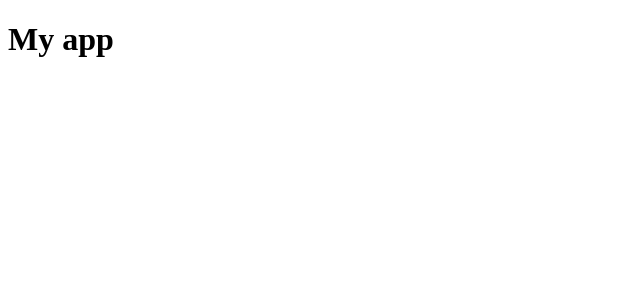
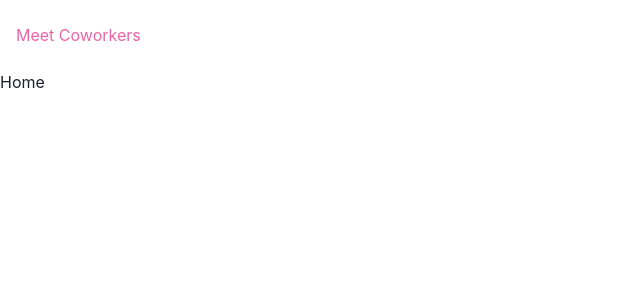
Before and after one commit to javieroc/workahomies, a React (Vite) app in the folder client/: page / in a window 1280 px wide. Shown: the top 300 px of the page, without its empty margins (0-640 px from the left). Built offline with nearby package versions, Linux system fonts and the light colour scheme.

Commit message:
Setup chakra-ui

```diff
--- a/client/src/App.tsx
+++ b/client/src/App.tsx
@@ -1,8 +1,20 @@
 import React from 'react';
+import {
+  BrowserRouter as Router,
+  Switch,
+  Route,
+} from 'react-router-dom';
+import { Home } from './views';
 
 function App() {
   return (
-    <h1>My app</h1>
+    <Router>
+      <Switch>
+        <Route path="/">
+          <Home />
+        </Route>
+      </Switch>
+    </Router>
   );
 }
 
--- /dev/null
+++ b/client/src/components/Layout/Layout.tsx
@@ -0,0 +1,21 @@
+import React from 'react';
+import { Navbar } from '../Navbar';
+
+interface Props {
+  children: React.ReactNode;
+}
+
+function Layout({ children }: Props): JSX.Element {
+  return (
+    <body>
+      <header>
+        <Navbar />
+      </header>
+      <main>
+        {children}
+      </main>
+    </body>
+  );
+}
+
+export { Layout };
--- /dev/null
+++ b/client/src/components/Layout/index.ts
@@ -0,0 +1 @@
+export { Layout } from './Layout';
--- /dev/null
+++ b/client/src/components/Navbar/Navbar.tsx
@@ -0,0 +1,12 @@
+import React from 'react';
+import { Flex, Text } from '@chakra-ui/react';
+
+function Navbar(): JSX.Element {
+  return (
+    <Flex color="gray.50" height="70px" align="center" padding="0px 16px">
+      <Text color="pink.400">Meet Coworkers</Text>
+    </Flex>
+  );
+}
+
+export { Navbar };
--- /dev/null
+++ b/client/src/components/Navbar/index.ts
@@ -0,0 +1 @@
+export { Navbar } from './Navbar';
--- /dev/null
+++ b/client/src/components/index.ts
@@ -0,0 +1 @@
+export { Layout } from './Layout';
--- a/client/src/main.tsx
+++ b/client/src/main.tsx
@@ -1,10 +1,13 @@
 import React from 'react';
 import ReactDOM from 'react-dom';
+import { ChakraProvider } from '@chakra-ui/react';
 import { App } from './App';
 
 ReactDOM.render(
   <React.StrictMode>
-    <App />
+    <ChakraProvider>
+      <App />
+    </ChakraProvider>
   </React.StrictMode>,
   document.getElementById('root'),
 );
--- /dev/null
+++ b/client/src/views/Home.tsx
@@ -0,0 +1,12 @@
+import React from 'react';
+import { Layout } from 'src/components';
+
+function Home(): JSX.Element {
+  return (
+    <Layout>
+      <h1>Home</h1>
+    </Layout>
+  );
+}
+
+export { Home };
--- /dev/null
+++ b/client/src/views/index.ts
@@ -0,0 +1 @@
+export { Home } from './Home';
--- a/client/tsconfig.json
+++ b/client/tsconfig.json
@@ -13,7 +13,8 @@
     "resolveJsonModule": true,
     "isolatedModules": true,
     "noEmit": true,
-    "jsx": "react"
+    "jsx": "react",
+    "baseUrl": "./"
   },
   "include": ["./src"]
 }
--- a/client/vite.config.ts
+++ b/client/vite.config.ts
@@ -1,7 +1,11 @@
 import { defineConfig } from 'vite'
 import reactRefresh from '@vitejs/plugin-react-refresh'
+import tsconfigPaths from 'vite-tsconfig-paths'
 
 // https://vitejs.dev/config/
 export default defineConfig({
-  plugins: [reactRefresh()]
+  plugins: [
+    reactRefresh(),
+    tsconfigPaths(),
+  ]
 })
```
Also changed, not shown: client/package.json (+9 -2 lines), 1 other file (tests, documents, lock files or other folders).
